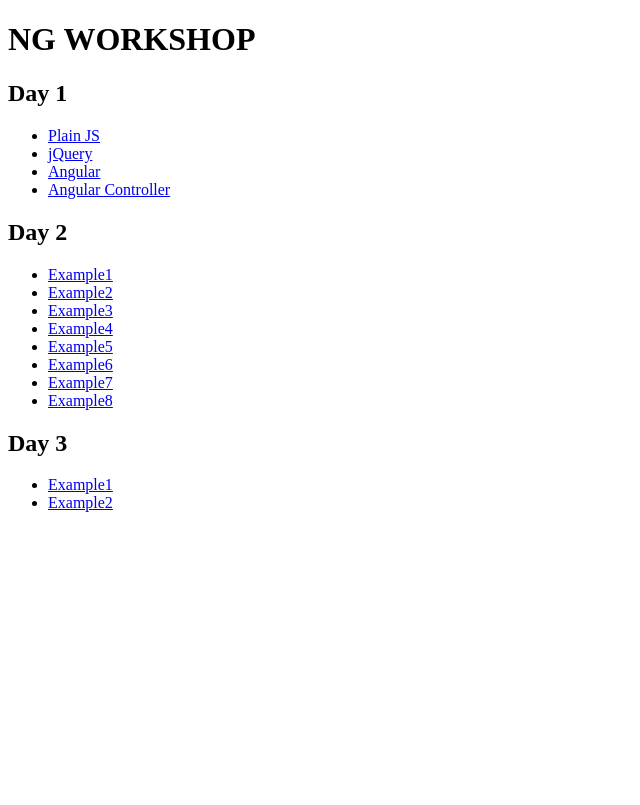
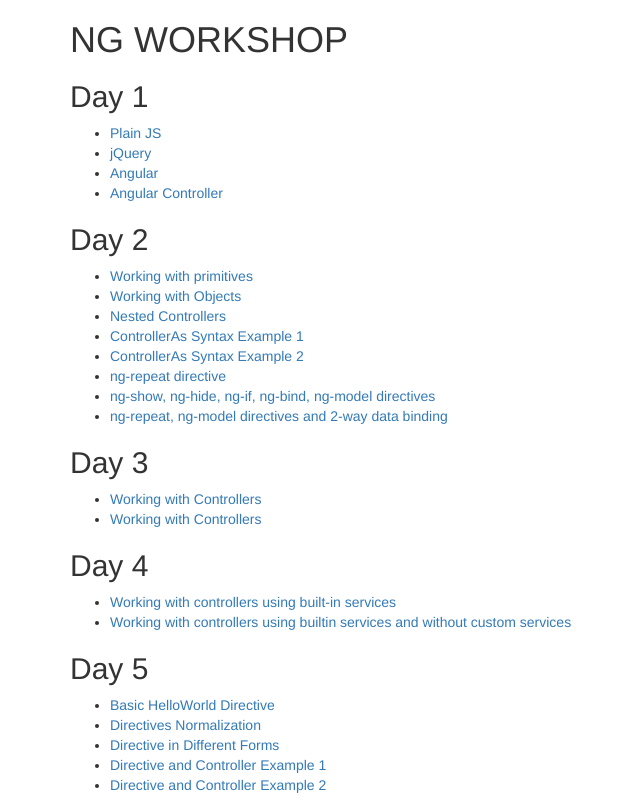
Before and after one commit to techieshravan/ng1-workshop, a website: page index.html in a window 1280 px wide. Shown: the whole page, without its empty margins (0-640 px from the left). Drawn offline with nearby package versions, Linux system fonts and the light colour scheme.

Commit message:
naming changes

```diff
--- a/Weekly/Day4/Example2/app.js
+++ b/Weekly/Day4/Example2/app.js
@@ -1,2 +1,2 @@
 angular
-    .module('demoCityApp', []);
+    .module('demoGithubApp', []);
--- a/index.html
+++ b/index.html
@@ -3,9 +3,14 @@
 
 <head>
     <title>NG-WORKSHOP</title>
+    <meta charset="UTF-8">
+    <meta name="viewport" content="width=device-width, initial-scale=1">
+    <link rel="stylesheet" href="node_modules/bootstrap/dist/css/bootstrap.css" charset="utf-8">
+    <link rel=icon href=favicon.ico>
+    <link rel="stylesheet" href="node_modules/bootstrap/dist/css/bootstrap.css" charset="utf-8">
 </head>
 
-<body>
+<body class="container">
     <h1>NG WORKSHOP</h1>
 
     <h2>Day 1</h2>
@@ -18,20 +23,35 @@
 
     <h2>Day 2</h2>
     <ul>
-        <li><a target="_blank" href="Weekly/Day2/Example1/index.html">Example1</a></li>
-        <li><a target="_blank" href="Weekly/Day2/Example2/index.html">Example2</a></li>
-        <li><a target="_blank" href="Weekly/Day2/Example3/index.html">Example3</a></li>
-        <li><a target="_blank" href="Weekly/Day2/Example4/index.html">Example4</a></li>
-        <li><a target="_blank" href="Weekly/Day2/Example5/index.html">Example5</a></li>
-        <li><a target="_blank" href="Weekly/Day2/Example6/index.html">Example6</a></li>
-        <li><a target="_blank" href="Weekly/Day2/Example7/index.html">Example7</a></li>
-        <li><a target="_blank" href="Weekly/Day2/Example8/index.html">Example8</a></li>
+        <li><a target="_blank" href="Weekly/Day2/Example1/index.html">Working with primitives</a></li>
+        <li><a target="_blank" href="Weekly/Day2/Example2/index.html">Working with Objects</a></li>
+        <li><a target="_blank" href="Weekly/Day2/Example3/index.html">Nested Controllers</a></li>
+        <li><a target="_blank" href="Weekly/Day2/Example4/index.html">ControllerAs Syntax Example 1</a></li>
+        <li><a target="_blank" href="Weekly/Day2/Example5/index.html">ControllerAs Syntax Example 2</a></li>
+        <li><a target="_blank" href="Weekly/Day2/Example6/index.html">ng-repeat directive</a></li>
+        <li><a target="_blank" href="Weekly/Day2/Example7/index.html">ng-show, ng-hide, ng-if, ng-bind, ng-model directives</a></li>
+        <li><a target="_blank" href="Weekly/Day2/Example8/index.html">ng-repeat, ng-model directives and 2-way data binding</a></li>
     </ul>
 
     <h2>Day 3</h2>
     <ul>
-        <li><a target="_blank" href="Weekly/Day3/Example1/index.html">Example1</a></li>
-        <li><a target="_blank" href="Weekly/Day3/Example2/index.html">Example2</a></li>
+        <li><a target="_blank" href="Weekly/Day3/Example1/index.html">Working with Controllers</a></li>
+        <li><a target="_blank" href="Weekly/Day3/Example2/index.html">Working with Controllers</a></li>
+    </ul>
+
+    <h2>Day 4</h2>
+    <ul>
+        <li><a target="_blank" href="Weekly/Day4/Example1/index.html">Working with controllers using built-in services</a></li>
+        <li><a target="_blank" href="Weekly/Day4/Example2/index.html">Working with controllers using builtin services and without custom services</a></li>
+    </ul>
+
+    <h2>Day 5</h2>
+    <ul>
+        <li><a target="_blank" href="Weekly/Day5/Example1/index.html">Basic HelloWorld Directive</a></li>
+        <li><a target="_blank" href="Weekly/Day5/Example2/index.html">Directives Normalization</a></li>
+        <li><a target="_blank" href="Weekly/Day5/Example3/index.html">Directive in Different Forms</a></li>
+        <li><a target="_blank" href="Weekly/Day5/Example4/index.html">Directive and Controller Example 1</a></li>
+        <li><a target="_blank" href="Weekly/Day5/Example5/index.html">Directive and Controller Example 2</a></li>
     </ul>
 
 </body>
```
Also changed, not shown: Weekly/Day2/Example1/README.md, Weekly/Day2/Example2/README.md, Weekly/Day2/Example3/README.md, Weekly/Day3/Example2/README.md (added), Weekly/Day5/Example1/README.md, Weekly/Day5/Example2/README.md, Weekly/Day5/Example3/README.md, Weekly/Day5/Example4/README.md, favicon.ico (added).
